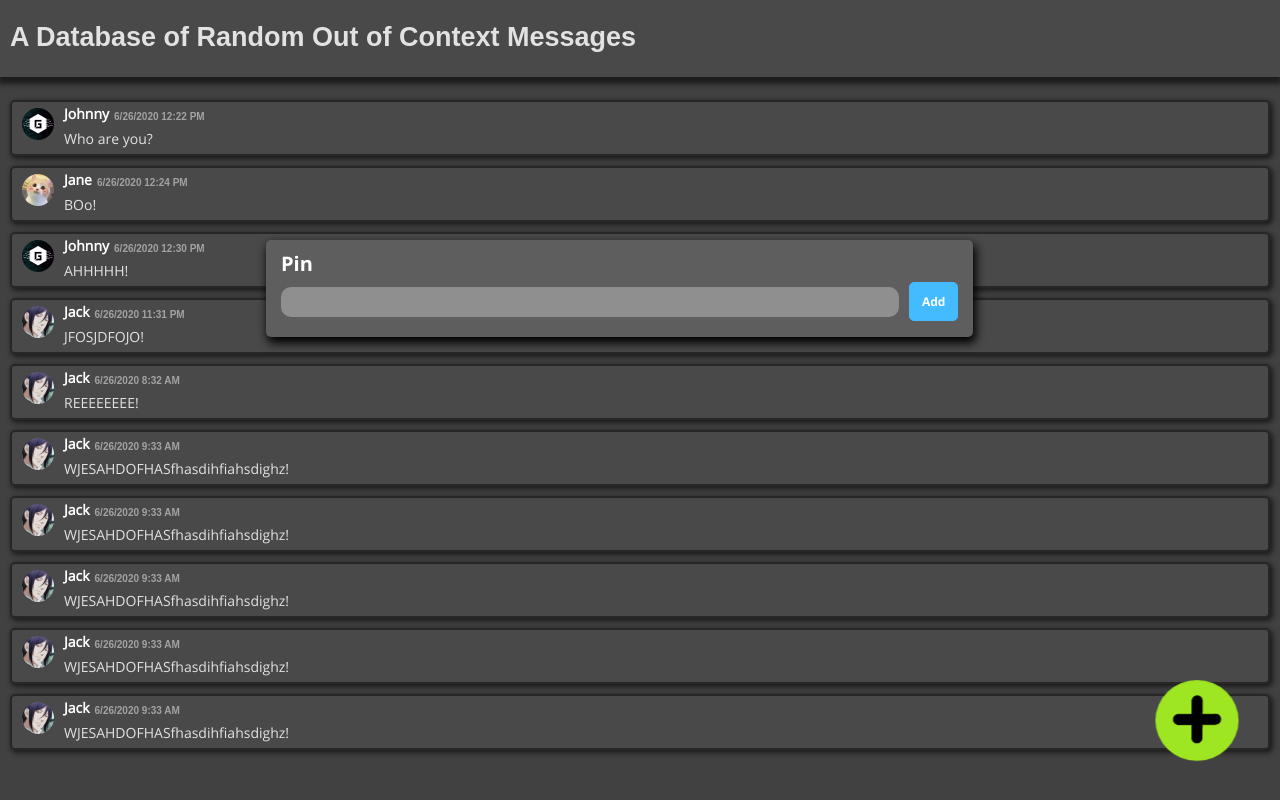
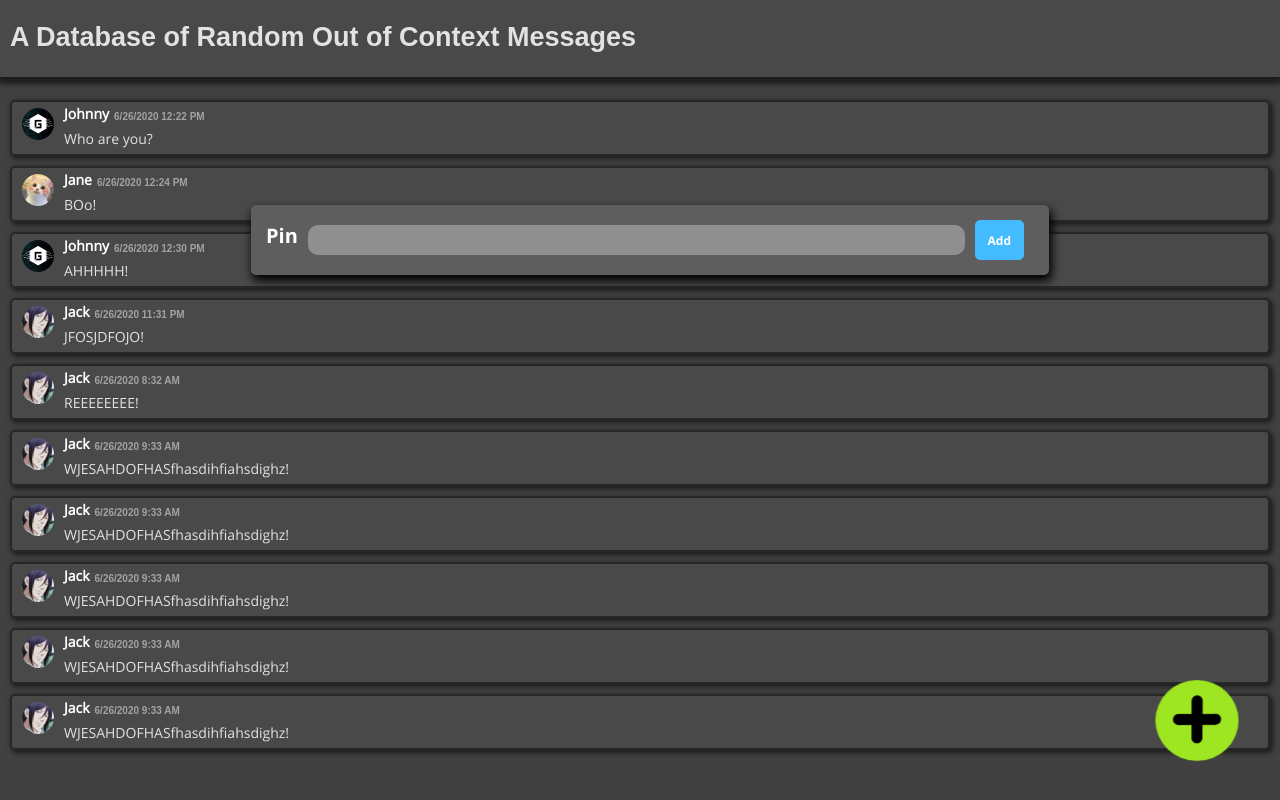
Before and after one commit to LQR471814/Discord-Pin-Storage, a React (Create React App) app: page / in a window 1280 px wide. Both pictures are taken after a click on the button 1197 px from the left and 720 px from the top of the page. Built offline with nearby package versions, Linux system fonts and the light colour scheme.

Commit message:
Fixed add pin input dialog resizing

```diff
--- a/src/App.js
+++ b/src/App.js
@@ -171,6 +171,7 @@ class App extends React.Component {
                 <div>
                     <AddButton />
                 </div>
+
             </div>
         )
     }
--- a/src/components/AddButton.js
+++ b/src/components/AddButton.js
@@ -1,17 +1,14 @@
 import React from 'react';
 import '../css/AddButton.css'
-import PinInput from './PinInput'
-import PropTypes from 'prop-types';
 
 class AddButton extends React.Component {
     handleButton(e) {
-        document.getElementById("PinFormContainer").style.display="block";
+        document.getElementById("PinFormContainer").style.display="flex";
     }
 
     render () {
         return (
             <div>
-                <PinInput />
                 <button><img src={require("../icons/PlusIcon.png")} onClick={this.handleButton} alt="" height="60" width="60"/></button>
             </div>
         );
--- a/src/components/PinInput.js
+++ b/src/components/PinInput.js
@@ -1,6 +1,5 @@
 import React from 'react';
 import "../css/PinInput.css"
-import PropTypes from 'prop-types';
 
 class PinInput extends React.Component {
     constructor(props) {
@@ -19,44 +18,20 @@ class PinInput extends React.Component {
 
     updateDimensions () {
         if (window.innerWidth < 200) {
-            document.getElementById("PinFormContainer").style.left = "0%";
-            document.getElementById("PinFormContainer").style.width = "60px";
-            document.getElementById("PinInputField").style.width = "40px";
             document.getElementById("Body").style.paddingTop = "260px";
         } else if (window.innerWidth < 250) {
-            document.getElementById("PinFormContainer").style.left = "2%";
-            document.getElementById("PinInputField").style.width = "60px";
-            document.getElementById("PinFormContainer").style.width = "80px";
             document.getElementById("Body").style.paddingTop = "190px";
         } else if (window.innerWidth < 300) {
-            document.getElementById("PinFormContainer").style.left = "3%";
-            document.getElementById("PinInputField").style.width = "100px";
-            document.getElementById("PinFormContainer").style.width = "120px";
             document.getElementById("Body").style.paddingTop = "170px";
         } else if (window.innerWidth < 500) {
-            document.getElementById("PinFormContainer").style.left = "5%";
-            document.getElementById("PinInputField").style.width = "200px";
-            document.getElementById("PinFormContainer").style.width = "220px";
             document.getElementById("Body").style.paddingTop = "150px";
         } else if (window.innerWidth < 600) {
-            document.getElementById("PinFormContainer").style.left = "10%";
-            document.getElementById("PinInputField").style.width = "300px";
-            document.getElementById("PinFormContainer").style.width = "320px";
             document.getElementById("Body").style.paddingTop = "120px";
         } else if (window.innerWidth < 700) {
-            document.getElementById("PinFormContainer").style.left = "15%";
-            document.getElementById("PinInputField").style.width = "350px";
-            document.getElementById("PinFormContainer").style.width = "370px";
             document.getElementById("Body").style.paddingTop = "90px";
         } else if (window.innerWidth < 900) {
-            document.getElementById("PinFormContainer").style.left = "20%";
-            document.getElementById("PinInputField").style.width = "450px";
-            document.getElementById("PinFormContainer").style.width = "470px";
             document.getElementById("Body").style.paddingTop = "90px";
         } else {
-            document.getElementById("PinFormContainer").style.left = "20%";
-            document.getElementById("PinInputField").style.width = "600px";
-            document.getElementById("PinFormContainer").style.width = "620px";
             document.getElementById("Body").style.paddingTop = "90px";
         }
     }
@@ -72,13 +47,13 @@ class PinInput extends React.Component {
 
     render () {
         return (
-            <form className="PinInput" id="PinFormContainer" onSubmit={this.handleSubmit}>
-                <label>
+            <form onSubmit={this.handleSubmit}>
+                <label id="PinFormContainer" className="PinLabel">
                     <span className="InputTitle">Pin</span>
                     <br />
                     <input className="InputField" type="text" name="pin" id="PinInputField" onChange={this.handleChange} />
+                    <input className="SubmitButton" type="submit" value="Add" />
                 </label>
-                    <input className="SubmitButton" type="submit" value="Add" />
             </form>
         );
     }
--- a/src/css/PinInput.css
+++ b/src/css/PinInput.css
@@ -14,34 +14,44 @@
     font-style: normal;
 }
 
-.PinInput {
+.PinLabel {
     display: none;
     margin-left:10px;
     margin-right:10px;
     position: fixed;
-    left: 5%;
+
+    left: 50%;
+    right: 50%;
+
+    transform: translate(-50%, -50%);
+
     top: 30%;
-    width: 85%;
+    width: 60%;
     background-color: #5e5e5e;
 
     padding-left: 15px;
-    padding-right: 72px;
+    padding-right: 15px;
     padding-top: 10px;
     padding-bottom: 10px;
 
     border-radius: 5px;
     box-shadow: 2px 5px 10px 1px;
+
 }
 
 .InputField {
     font-family: "OpenSans", Arial, Helvetica, sans-serif;
     border-radius: 10px;
-    width: 98.5%;
+    width: 100%;
+
     outline:none;
     background-color: #8f8f8f;
     border:0.15em solid #8f8f8f;
+
     padding:0.25em 0.5em;
+
     font-size: 14px;
+
     margin-top:10px;
     margin-bottom:10px;
 }
@@ -50,6 +60,9 @@
     font-family: "OpenSansBold", Arial, Helvetica, sans-serif;
     color: #ffffff;
     font-size: 20px;
+
+    padding-top: 7px;
+    margin-right: 10px;
 }
 
 .SubmitButton {
@@ -74,8 +87,6 @@
 
     transition: all 0.2s;
     outline:none;
-
-    position: fixed;
 }
 
 .SubmitButton:hover{
--- a/src/index.js
+++ b/src/index.js
@@ -2,10 +2,12 @@ import React from 'react';
 import ReactDOM from 'react-dom';
 import App from './App';
 import * as serviceWorker from './serviceWorker';
+import PinInput from './components/PinInput'
 
 ReactDOM.render(
     <React.StrictMode>
         <App />
+        <PinInput />
     </React.StrictMode>,
     document.getElementById('root')
 );
```
Also changed, not shown: src/Server/testClient.html (added, +20 -0 lines), src/components/Authentication.js (added, +33 -0 lines), 1 other file (tests, documents, lock files or other folders).
